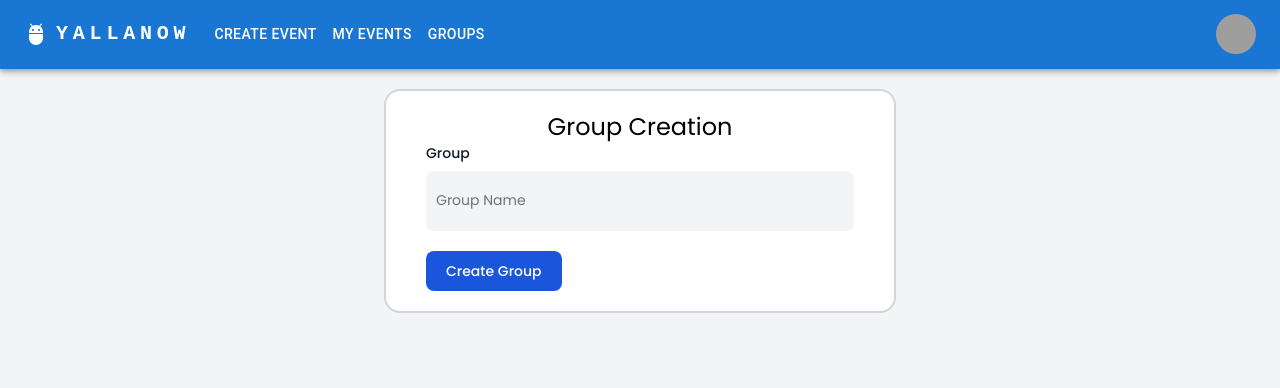
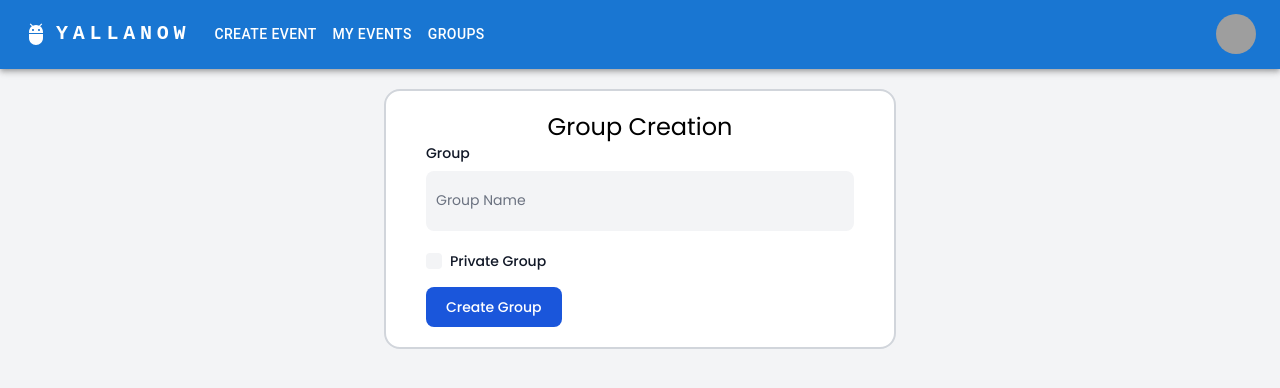
Before and after one commit to maged-elhabiby/YallaNow, a React (Create React App) app in the folder Frontend/: page /group-creation in a window 1280 px wide. Shown: the top 388 px of the page. Built offline with nearby package versions, Linux system fonts and the light colour scheme; grey boxes are pictures that could not be loaded.

Commit message:
added a checkbox for private group

```diff
--- a/Frontend/src/components/groupCreation.js
+++ b/Frontend/src/components/groupCreation.js
@@ -19,6 +19,10 @@ function groupCreation() {
                             <label for="text" class="block mb-2 text-sm font-medium text-gray-900 dark:text-white">Group</label>
                             <input type="text" id="GroupName" class="bg-gray-100 border border-gray-300 text-gray-900 text-sm rounded-lg focus:ring-blue-500 focus:border-blue-500 block w-full p-2.5 " placeholder="Group Name" required />
                         </div>
+                        <div class="flex items-center mb-4">
+                            <input id="default-checkbox" type="checkbox" value="" class="w-4 h-4 text-blue-600 bg-gray-100 border-gray-300 rounded focus:ring-blue-500"/>
+                            <label for="default-checkbox" class="ms-2 text-sm font-medium text-gray-900 dark:text-gray-300">Private Group</label>
+                        </div>
                         <button type="submit" class="text-white bg-blue-700 hover:bg-blue-800 focus:ring-4 focus:outline-none focus:ring-blue-300 font-medium rounded-lg text-sm w-full sm:w-auto px-5 py-2.5 text-center dark:bg-blue-600 dark:hover:bg-blue-700 dark:focus:ring-blue-800">Create Group</button>
                     </form>
                 </div>
```
